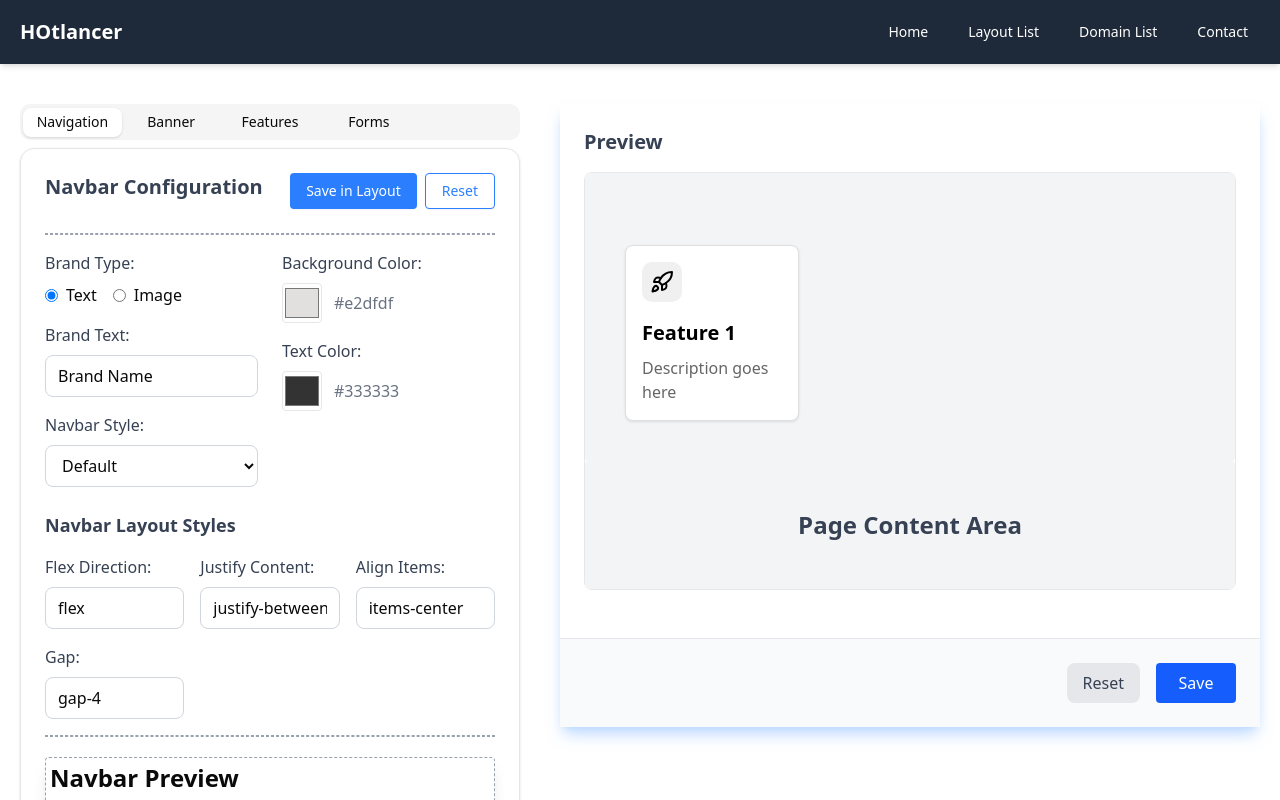
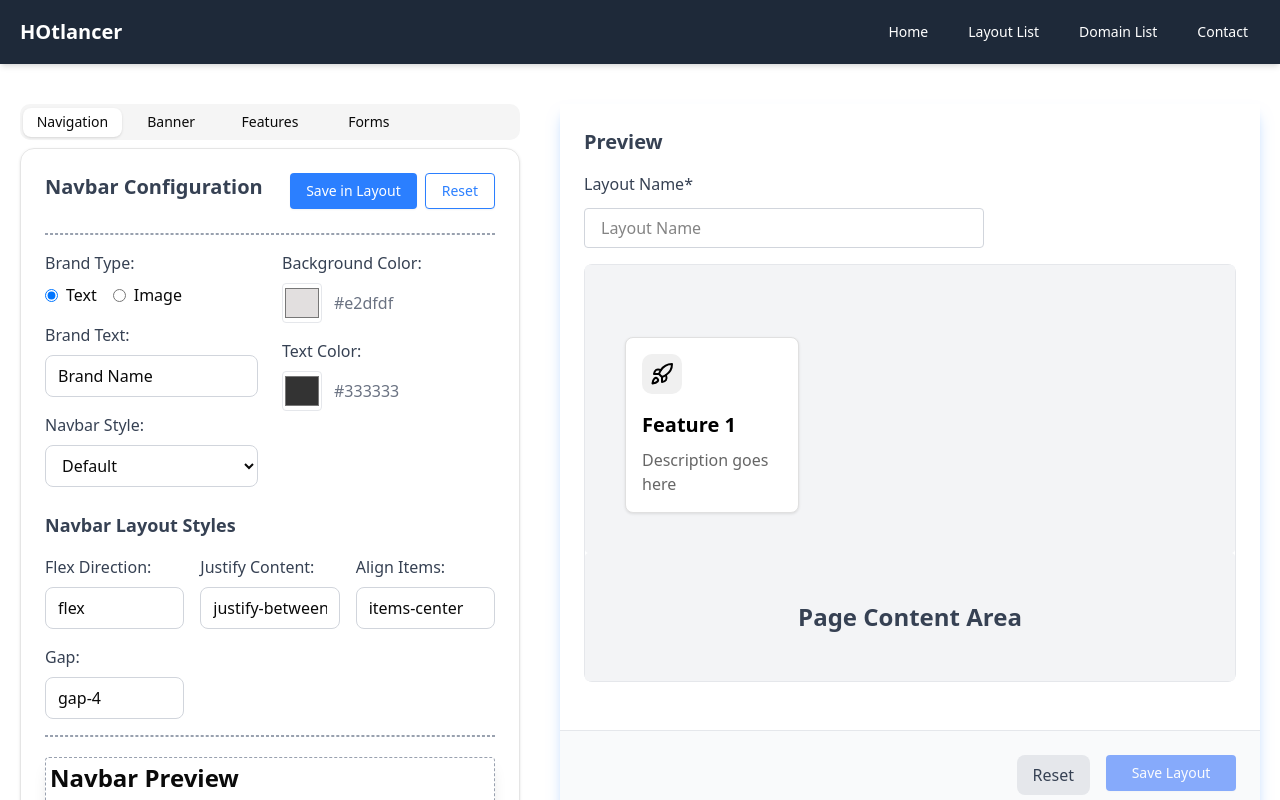
Before and after one commit to hasanali112/hotlancer-dashboard, a Next.js app: page / in a window 1280 px wide. Shown: the top 800 px of the page. Built offline with nearby package versions, Linux system fonts and the light colour scheme.

Commit message:
reconfigure the preview section

```diff
--- a/package.json
+++ b/package.json
@@ -11,6 +11,7 @@
   "dependencies": {
     "@radix-ui/react-slot": "^1.1.2",
     "@radix-ui/react-tabs": "^1.1.3",
+    "@radix-ui/react-tooltip": "^1.1.8",
     "@reduxjs/toolkit": "^2.6.1",
     "class-variance-authority": "^0.7.1",
     "clsx": "^2.1.1",
--- a/src/app/layout-list/page.tsx
+++ b/src/app/layout-list/page.tsx
@@ -1,14 +1,45 @@
 "use client";
 
 import { useGetAllLayoutQuery } from "@/redux/features/layout/layout.api";
+import {
+  Table,
+  TableBody,
+  TableCaption,
+  TableCell,
+  TableHead,
+  TableHeader,
+  TableRow,
+} from "@/components/ui/table";
 
 const LayoutList = () => {
   const { data: layout } = useGetAllLayoutQuery({});
 
   console.log(layout);
   return (
-    <div>
-      <h1>Layout List</h1>
+    <div className="min-h-screen w-full max-w-[1540px] mx-auto px-[20px]">
+      <h1 className="mt-10 text-2xl font-bold">Layout List</h1>
+
+      <div>
+        <Table>
+          <TableCaption>A list of your recent invoices.</TableCaption>
+          <TableHeader>
+            <TableRow>
+              <TableHead className="w-[100px]">SL NO.</TableHead>
+              <TableHead>Layout Name</TableHead>
+              <TableHead>Status</TableHead>
+              <TableHead className="text-right">View Layout</TableHead>
+            </TableRow>
+          </TableHeader>
+          <TableBody>
+            <TableRow>
+              <TableCell className="font-medium">INV001</TableCell>
+              <TableCell>Paid</TableCell>
+              <TableCell>Credit Card</TableCell>
+              <TableCell className="text-right">$250.00</TableCell>
+            </TableRow>
+          </TableBody>
+        </Table>
+      </div>
     </div>
   );
 };
--- a/src/component/Layout/preview/Preview.tsx
+++ b/src/component/Layout/preview/Preview.tsx
@@ -2,16 +2,24 @@
 "use client";
 
 import { useAppSelector } from "@/redux/hook";
-import React from "react";
+import React, { useState } from "react";
 import NavPreview from "./NavPreview";
 import BanPreview from "./BanPreview";
+import {
+  Tooltip,
+  TooltipContent,
+  TooltipProvider,
+  TooltipTrigger,
+} from "@/components/ui/tooltip";
 
 import FeaturesPreview from "./FeaturePreview";
 import { useCreateLayoutMutation } from "@/redux/features/layout/layout.api";
 import { Loader2 } from "lucide-react";
 import { toast } from "sonner";
+import { Button } from "@/components/ui/button";
 
 const Preview = () => {
+  const [layoutNames, setLayoutNames] = useState("");
   const { navComponent, bannerComponent, featuresComponent } = useAppSelector(
     (state) => state.layout as any
   );
@@ -19,15 +27,15 @@ const Preview = () => {
 
   const handleComponent = async () => {
     const data = {
+      layoutName: layoutNames,
       ...(navComponent && { navComponent: navComponent }),
       ...(bannerComponent && { bannerComponent: bannerComponent }),
       ...(featuresComponent && { featuresComponent }),
     };
     try {
       const response = await createLayout(data).unwrap();
-      console.log(response);
-      if (response?.data?.success === true) {
-        toast.success(response?.data?.message);
+      if (response?.success === true) {
+        toast.success(response?.message);
       }
     } catch (error) {
       console.log(error);
@@ -37,7 +45,22 @@ const Preview = () => {
   return (
     <div className="shadow-lg shadow-blue-200 rounded-lg w-full">
       <div className="bg-white p-6 mb-6">
+        <div className="flex flex-col ">
           <h2 className="text-xl font-semibold mb-4 text-gray-700">Preview</h2>
+          <div className="mb-4 space-y-3">
+            <label htmlFor="layoutName" className="block text-gray-700">
+              Layout Name*
+            </label>
+            <input
+              type="text"
+              id="layoutName"
+              name="layoutName"
+              placeholder="Layout Name"
+              className="border border-gray-300 rounded  w-[400px] h-[40px] px-4"
+              onChange={(e) => setLayoutNames(e.target.value)}
+            />
+          </div>
+        </div>
         <div className="border border-gray-200 rounded-md">
           <div className="p-4 flex flex-col justify-center items-center min-h-32 bg-gray-100 rounded">
             {/* Navbar */}
@@ -62,16 +85,32 @@ const Preview = () => {
         <button className="px-4 py-2 bg-gray-200 text-gray-700 hover:bg-gray-300 rounded-md transition duration-200">
           Reset
         </button>
-        <button
+        <TooltipProvider>
+          <Tooltip>
+            <TooltipTrigger asChild>
+              <div>
+                {" "}
+                {/* Wrap the Button in a div for the TooltipTrigger */}
+                <Button
+                  disabled={layoutNames === ""}
                   onClick={handleComponent}
-          className="px-4 py-2 bg-blue-600 text-white hover:bg-blue-700 rounded transition duration-200 focus:ring-2 focus:ring-blue-500 focus:ring-opacity-50 w-[80px] cursor-pointer flex items-center justify-center"
+                  className="px-4 py-2 bg-blue-600 text-white hover:bg-blue-700 rounded transition duration-200 focus:ring-2 focus:ring-blue-500 focus:ring-opacity-50 w-[130px] cursor-pointer flex items-center justify-center disabled:opacity-50 disabled:cursor-not-allowed"
                 >
                   {isLoading ? (
                     <Loader2 className="animate-spin -ml-1 mr-3 h-5 w-5 text-white" />
                   ) : (
-            "Save"
+                    "Save Layout"
                   )}
-        </button>
+                </Button>
+              </div>
+            </TooltipTrigger>
+            {layoutNames === "" && ( // Only show tooltip when button is disabled
+              <TooltipContent side="top">
+                <p>Please provide the layout name</p>
+              </TooltipContent>
+            )}
+          </Tooltip>
+        </TooltipProvider>
       </div>
     </div>
   );
--- /dev/null
+++ b/src/components/ui/tooltip.tsx
@@ -0,0 +1,61 @@
+"use client"
+
+import * as React from "react"
+import * as TooltipPrimitive from "@radix-ui/react-tooltip"
+
+import { cn } from "@/lib/utils"
+
+function TooltipProvider({
+  delayDuration = 0,
+  ...props
+}: React.ComponentProps<typeof TooltipPrimitive.Provider>) {
+  return (
+    <TooltipPrimitive.Provider
+      data-slot="tooltip-provider"
+      delayDuration={delayDuration}
+      {...props}
+    />
+  )
+}
+
+function Tooltip({
+  ...props
+}: React.ComponentProps<typeof TooltipPrimitive.Root>) {
+  return (
+    <TooltipProvider>
+      <TooltipPrimitive.Root data-slot="tooltip" {...props} />
+    </TooltipProvider>
+  )
+}
+
+function TooltipTrigger({
+  ...props
+}: React.ComponentProps<typeof TooltipPrimitive.Trigger>) {
+  return <TooltipPrimitive.Trigger data-slot="tooltip-trigger" {...props} />
+}
+
+function TooltipContent({
+  className,
+  sideOffset = 0,
+  children,
+  ...props
+}: React.ComponentProps<typeof TooltipPrimitive.Content>) {
+  return (
+    <TooltipPrimitive.Portal>
+      <TooltipPrimitive.Content
+        data-slot="tooltip-content"
+        sideOffset={sideOffset}
+        className={cn(
+          "bg-primary text-primary-foreground animate-in fade-in-0 zoom-in-95 data-[state=closed]:animate-out data-[state=closed]:fade-out-0 data-[state=closed]:zoom-out-95 data-[side=bottom]:slide-in-from-top-2 data-[side=left]:slide-in-from-right-2 data-[side=right]:slide-in-from-left-2 data-[side=top]:slide-in-from-bottom-2 z-50 w-fit origin-(--radix-tooltip-content-transform-origin) rounded-md px-3 py-1.5 text-xs text-balance",
+          className
+        )}
+        {...props}
+      >
+        {children}
+        <TooltipPrimitive.Arrow className="bg-primary fill-primary z-50 size-2.5 translate-y-[calc(-50%_-_2px)] rotate-45 rounded-[2px]" />
+      </TooltipPrimitive.Content>
+    </TooltipPrimitive.Portal>
+  )
+}
+
+export { Tooltip, TooltipTrigger, TooltipContent, TooltipProvider }
--- a/src/redux/api/baseApi.ts
+++ b/src/redux/api/baseApi.ts
@@ -5,6 +5,6 @@ export const baseApi = createApi({
   baseQuery: fetchBaseQuery({
     baseUrl: "http://localhost:5000",
   }),
-  tagTypes: ["component"],
+  tagTypes: ["component", "domain"],
   endpoints: () => ({}),
 });
--- a/src/redux/features/domain/domain.api.ts
+++ b/src/redux/features/domain/domain.api.ts
@@ -4,11 +4,11 @@ const domainApi = baseApi.injectEndpoints({
   endpoints: (builder) => ({
     createDomain: builder.mutation({
       query: (data) => ({
-        url: "/create-component",
+        url: "/create-domain",
         method: "POST",
         body: data,
       }),
-      invalidatesTags: ["component"],
+      invalidatesTags: ["domain"],
     }),
     getDomain: builder.query({
       query: (arg) => ({
@@ -16,7 +16,7 @@ const domainApi = baseApi.injectEndpoints({
         method: "GET",
         params: arg,
       }),
-      providesTags: ["component"],
+      providesTags: ["domain"],
     }),
   }),
 });
```
Also changed, not shown: 1 other file (tests, documents, lock files or other folders). Lines whose indentation alone changed are shown as unchanged.
